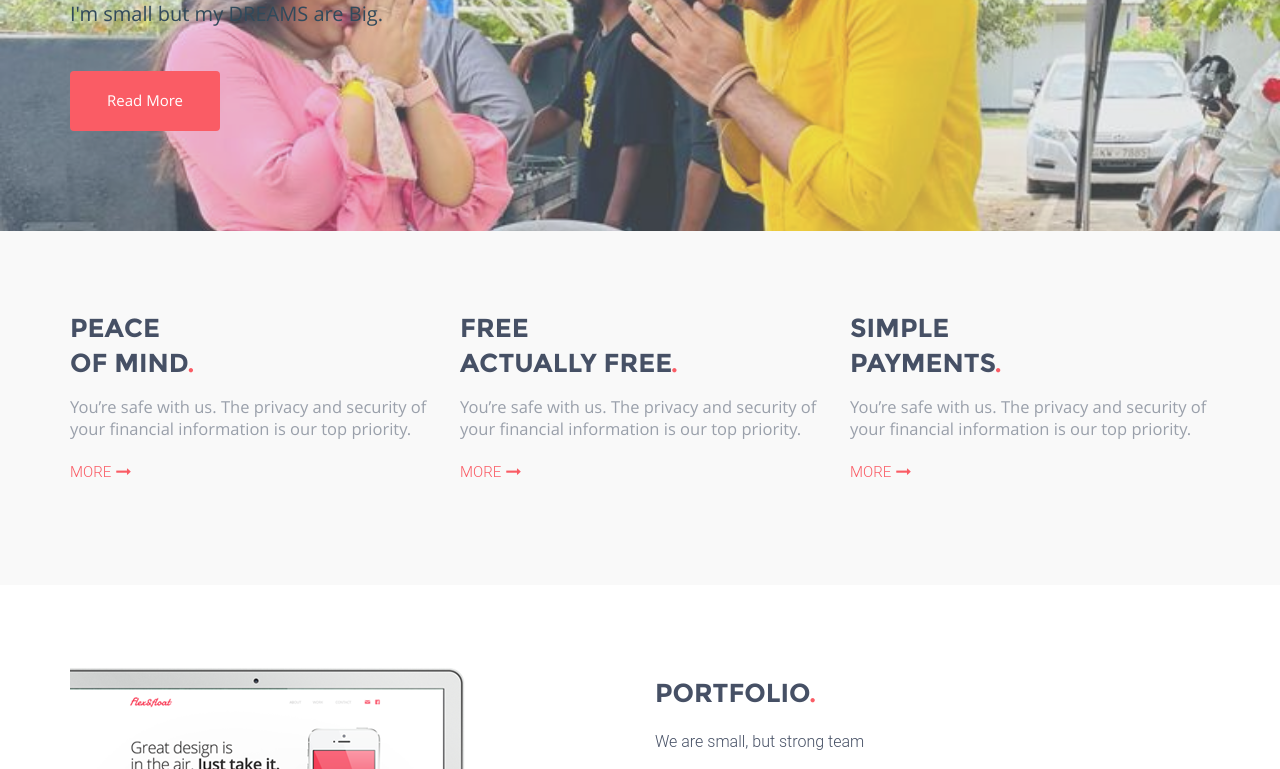
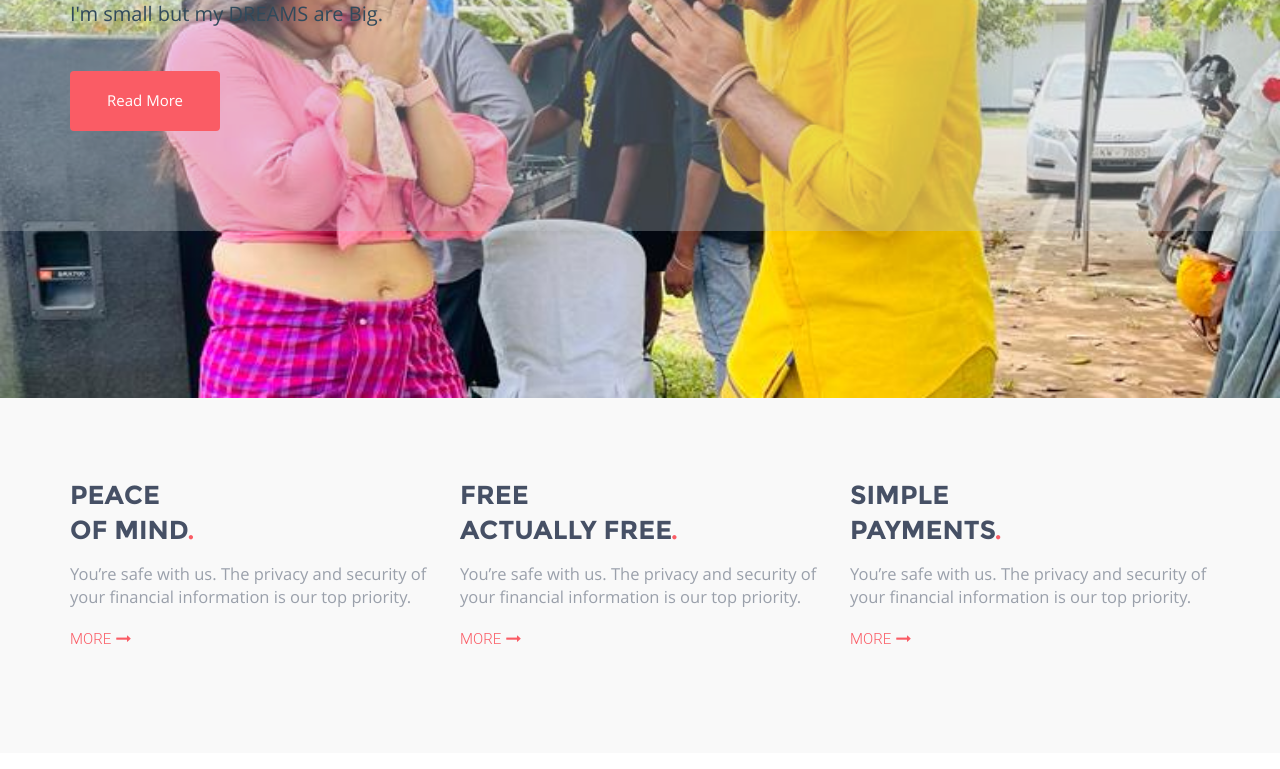
Before and after one commit to Harshana20/Website, a plain HTML site: page index.html in a window 1280 px wide. Shown: the part 502-1271 px from the top of the page. Drawn offline with Linux system fonts and the light colour scheme.

Commit message:
Update style.css

```diff
--- a/assets/css/style.css
+++ b/assets/css/style.css
@@ -377,7 +377,7 @@ input:-ms-input-placeholder {
 
 .home-bg{
     background: url(../images/bgg.jpeg) no-repeat center top fixed;
-	min-height:500px;
+	min-height:900px;
     -moz-background-size: cover;
     -webkit-background-size: cover;
     -o-background-size: cover;
```
